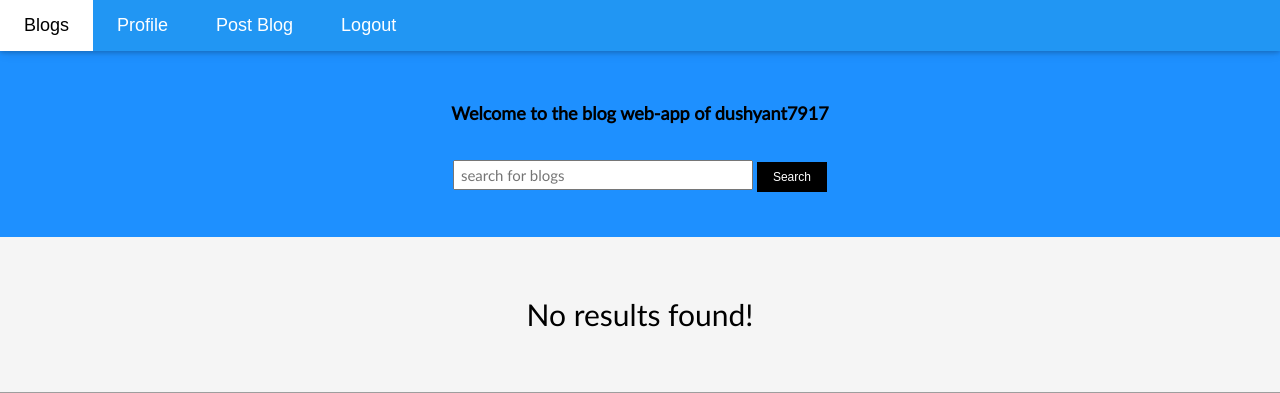
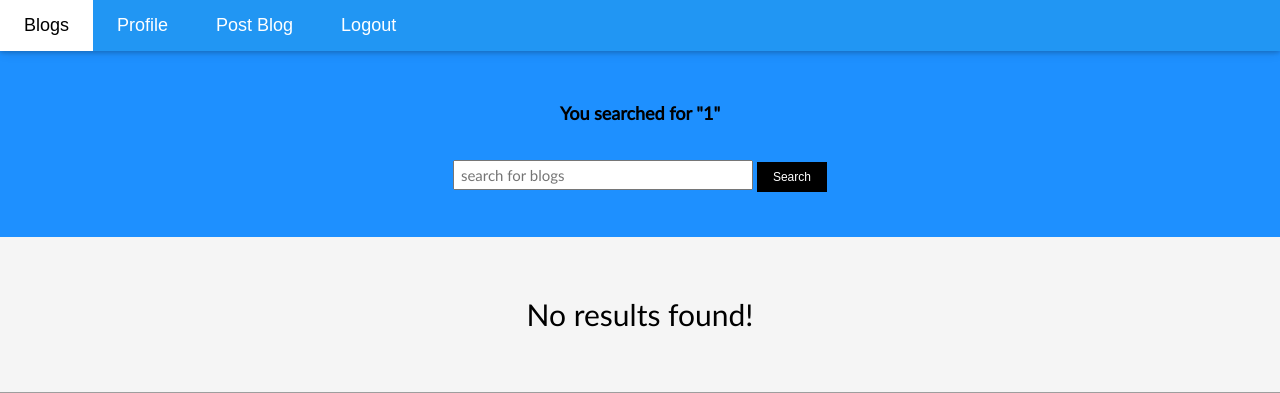
Before and after one commit to dushyant7917/Blog-Web-App, a Flask app: page /search/1 in a window 1280 px wide. Shown: the top 393 px of the page. Run offline with Flask 2, Linux system fonts and the light colour scheme; the visitor is signed in with stand-in values (Sample User, id 1); data that the repository does not hold is empty; some web fonts are replaced.

Commit message:
Update search.html

```diff
--- a/templates/search.html
+++ b/templates/search.html
@@ -48,7 +48,7 @@
 
 	<header class="w3-container w3-red w3-center">
 	  <br><br><br><br>
-	  <h5 style="color:black"><strong>Welcome to the blog web-app of dushyant7917</strong></h5>
+	  <h5 style="color:black"><strong>You searched for <b>"{{query}}"</b></strong></h5>
 		<br>
 		<form method="POST" action="{{url_for('search')}}"
 		<span>
```
